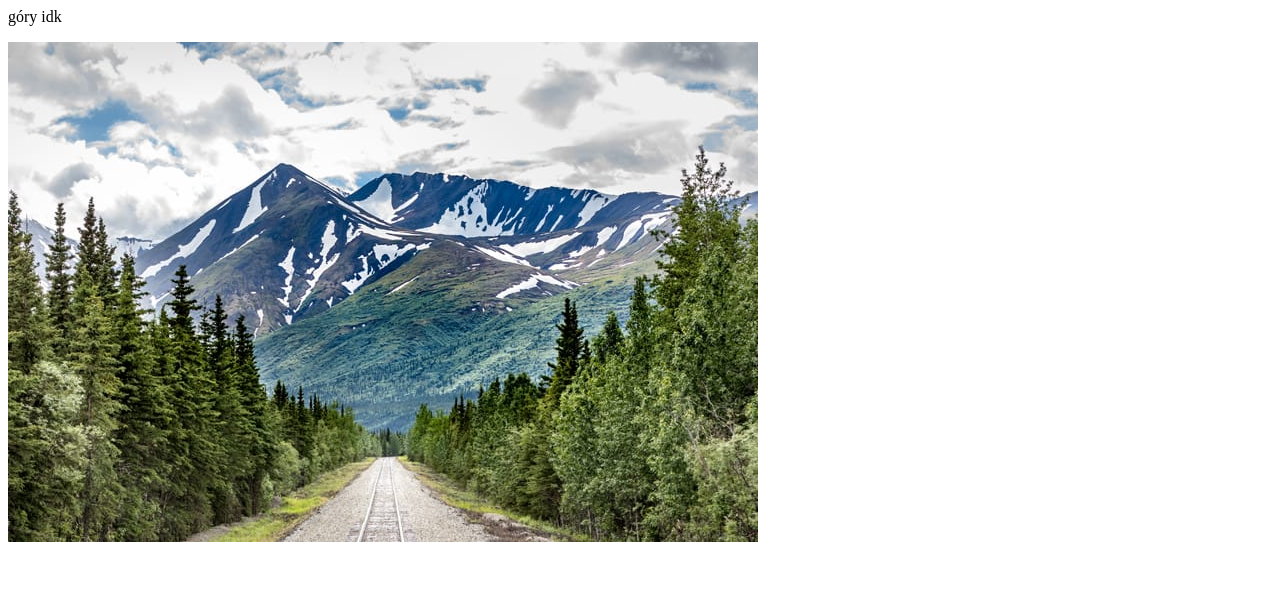
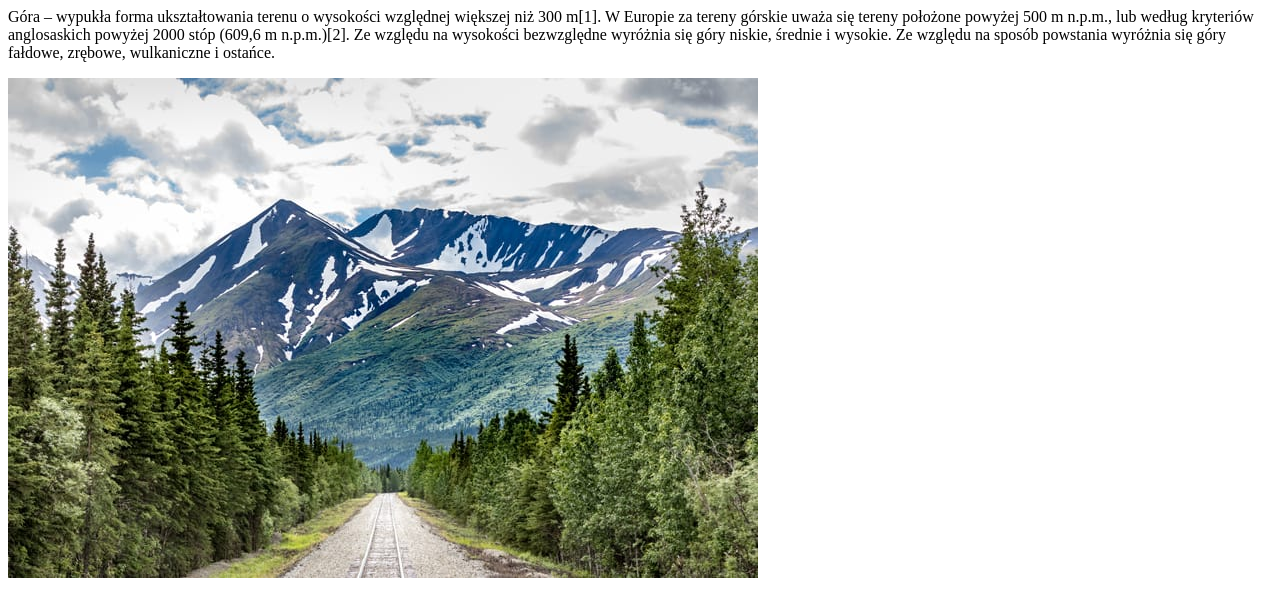
Before and after one commit to LukaszKiernozek/js, a plain HTML site: page obrazek3.html in a window 1280 px wide. Drawn offline with Linux system fonts and the light colour scheme.

Commit message:
Update obrazek3.html

```diff
--- a/obrazek3.html
+++ b/obrazek3.html
@@ -4,7 +4,7 @@
 </script>
 </head>
 <body>
-<p>góry idk</p>
+<p>Góra – wypukła forma ukształtowania terenu o wysokości względnej większej niż 300 m[1]. W Europie za tereny górskie uważa się tereny położone powyżej 500 m n.p.m., lub według kryteriów anglosaskich powyżej 2000 stóp (609,6 m n.p.m.)[2]. Ze względu na wysokości bezwzględne wyróżnia się góry niskie, średnie i wysokie. Ze względu na sposób powstania wyróżnia się góry fałdowe, zrębowe, wulkaniczne i ostańce.</p>
 <img src="gory.jpg" />
 </body>
 </html>
```
